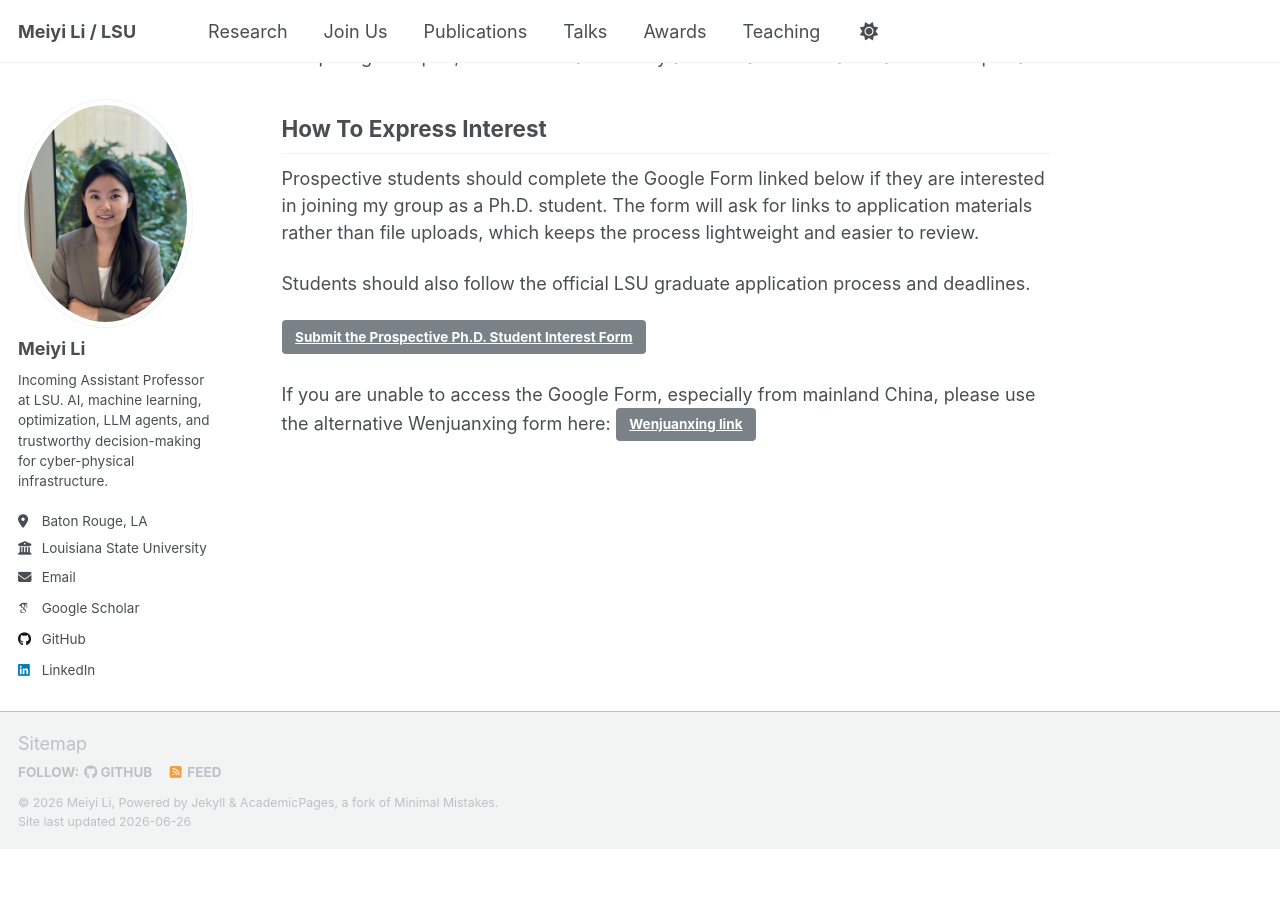
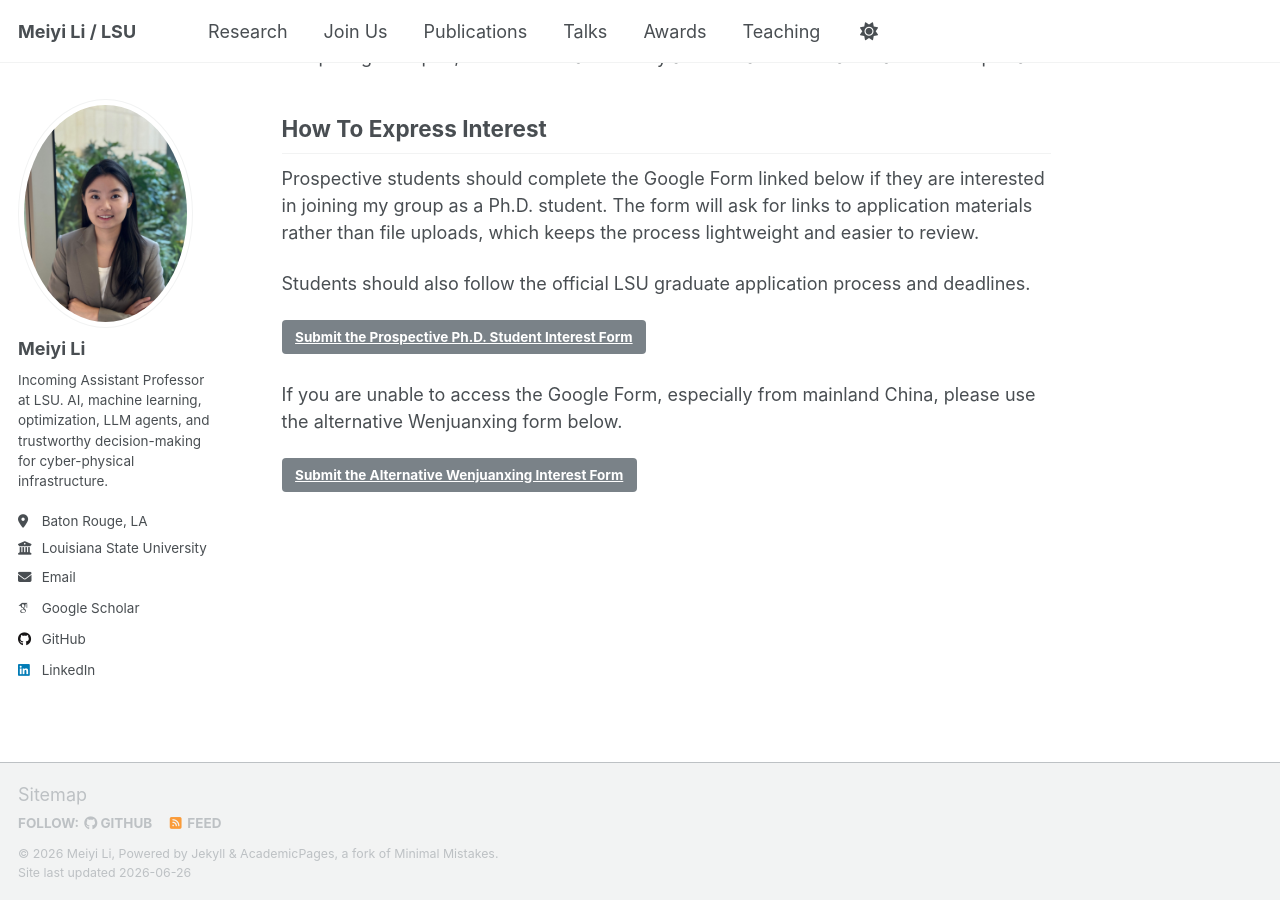
Before and after one commit to meiyilutaustin/meiyilutaustin.github.io, a Jekyll site: the page built from _pages/join.md, in a window 1280 px wide and 900 px high, scrolled down 1319 px. Built offline with Jekyll 4.4.1, drawn with Linux system fonts in a browser that asks for light colours; some web fonts are replaced; a script that is not in the unit is left out; before the commit the page ends 2168 px from its top, so only the background shows below that.

Commit message:
Update join.md

```diff
--- a/_pages/join.md
+++ b/_pages/join.md
@@ -44,4 +44,6 @@ Students should also follow the official LSU graduate application process and de
 
 [Submit the Prospective Ph.D. Student Interest Form](https://docs.google.com/forms/d/e/1FAIpQLSfKoIAwCtnWIhm6RCG0-3-F9GZhlIy8o2-YmUcjFE0AY-fYQA/viewform?usp=publish-editor){: .btn .btn--primary}
 
-If you are unable to access the Google Form, especially from mainland China, please use the alternative Wenjuanxing form here: [Wenjuanxing link](https://v.wjx.cn/vm/OfkWtnb.aspx){: .btn .btn--primary}
+If you are unable to access the Google Form, especially from mainland China, please use the alternative Wenjuanxing form below.
+
+[Submit the Alternative Wenjuanxing Interest Form](https://v.wjx.cn/vm/OfkWtnb.aspx){: .btn .btn--primary}
```
